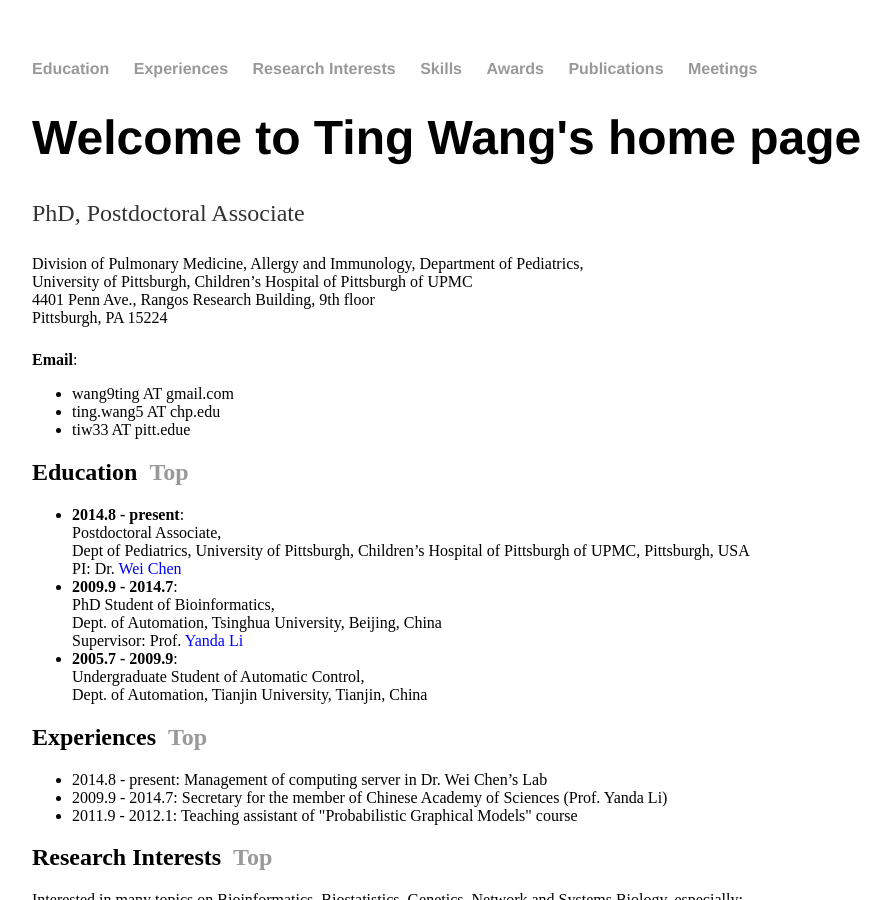
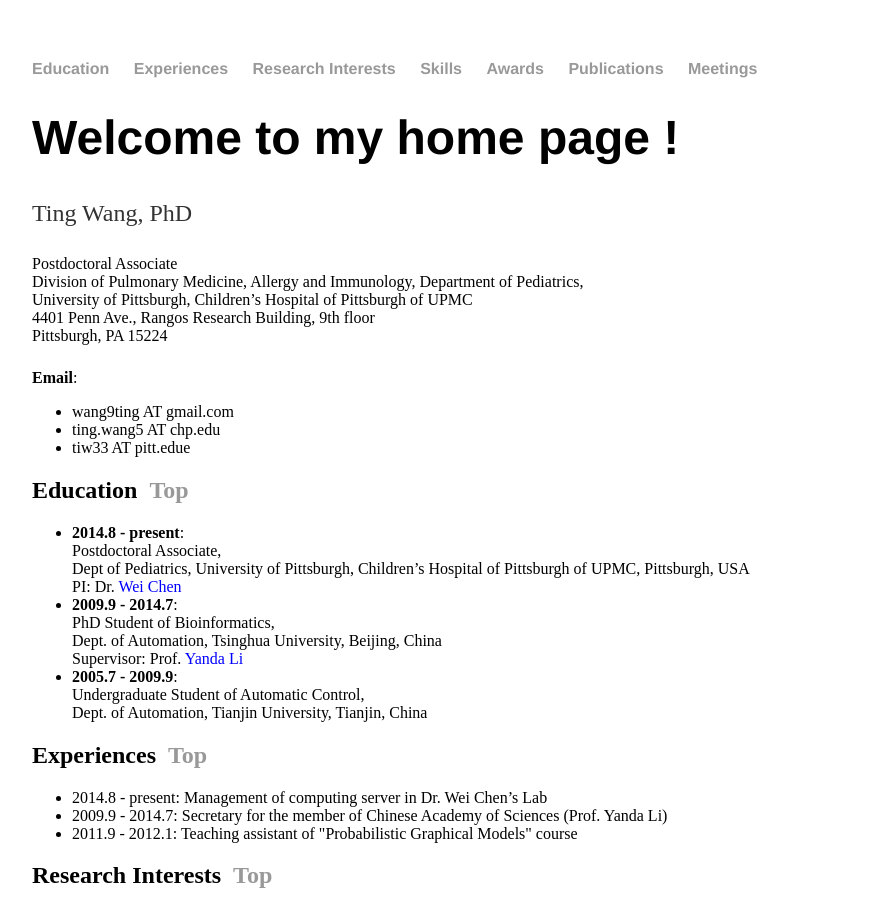
Before and after one commit to wt2015-github/wt2015-github.github.io, a Jekyll site: the page built from index.html, in a window 1280 px wide and 900 px high. Shown: the whole window, without its empty margins (160-1051 px from the left). Built offline with Jekyll 4.4.1, drawn with Linux system fonts in a browser that asks for light colours.

```diff
--- a/index.html
+++ b/index.html
@@ -4,9 +4,10 @@ title: Ting Wang, PhD
 ---
 <div class="blurb">
 	<a id="top"/></a>
-	<h1>Welcome to Ting Wang's home page</h1>
+	<h1>Welcome to my home page !</h1>
 	<div>
-		<p>PhD, Postdoctoral Associate</p>
+		<p>Ting Wang, PhD</p>
+		Postdoctoral Associate<br>
 		Division of Pulmonary Medicine, Allergy and Immunology, Department of Pediatrics,<br/>
 		University of Pittsburgh, Children’s Hospital of Pittsburgh of UPMC<br/>
 		4401 Penn Ave., Rangos Research Building, 9th floor<br/>
```
